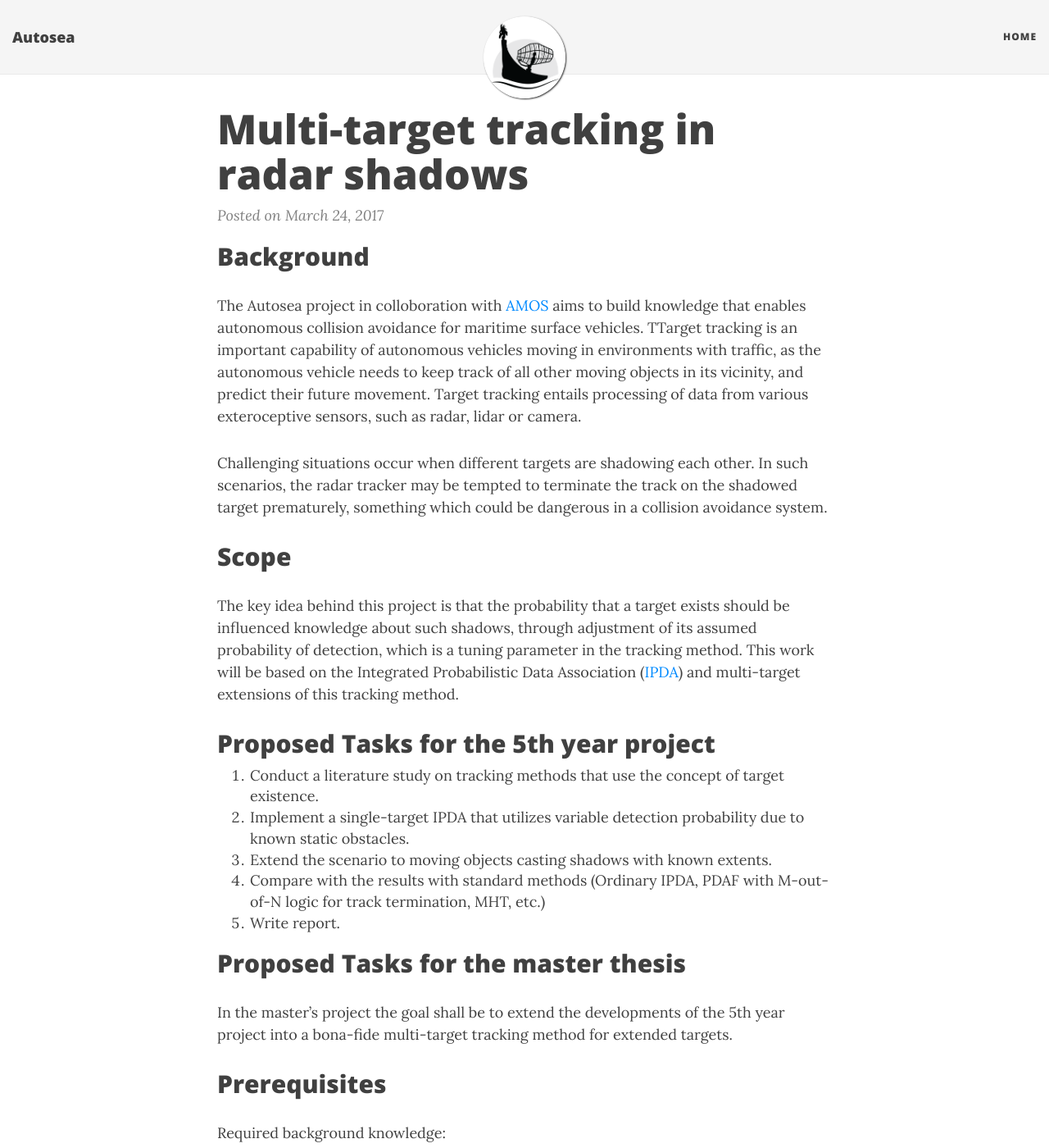
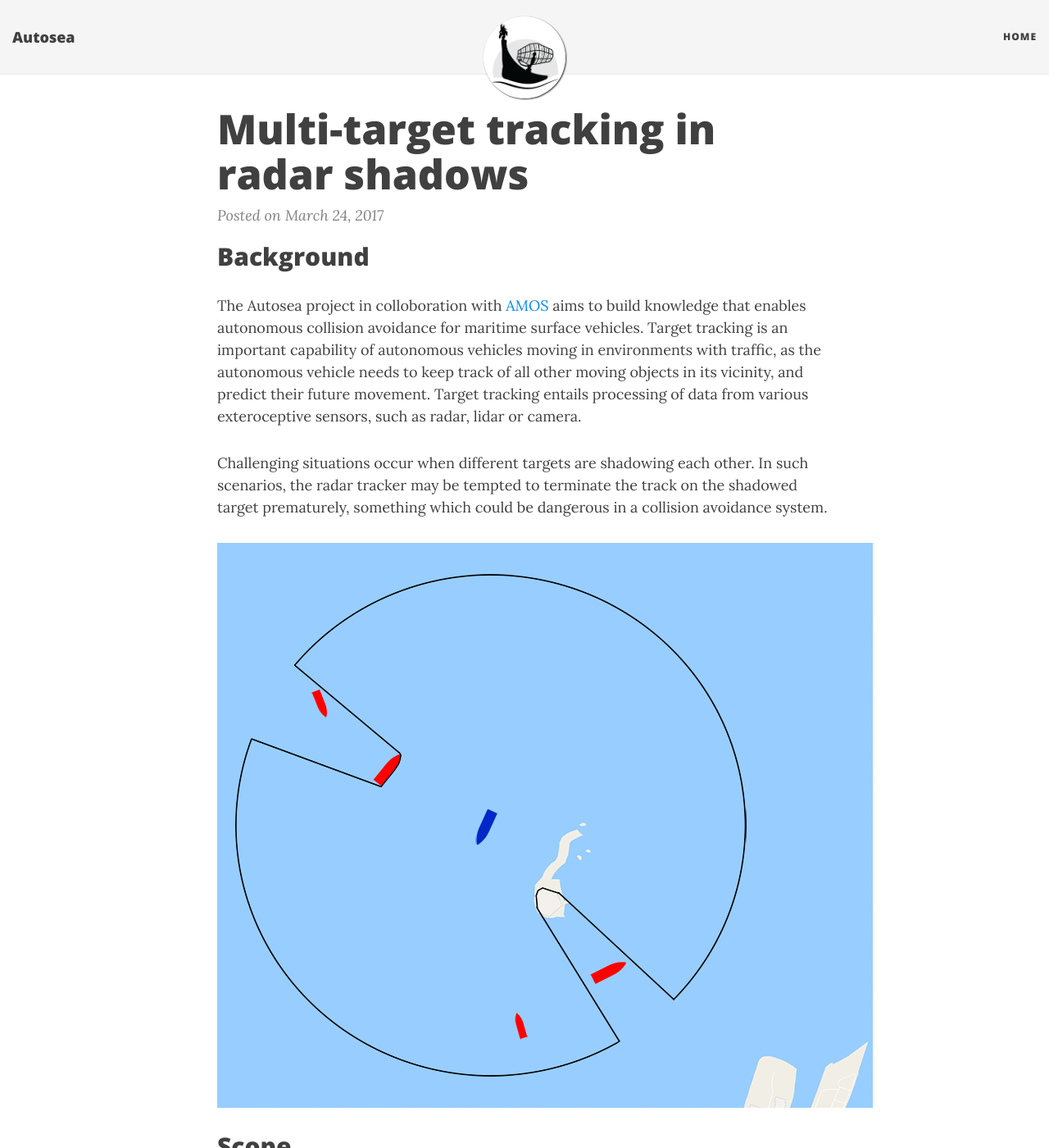
Before and after one commit to autosit/autosit.github.io, a Jekyll site: the page built from _posts/2017-03-24-radar-shadows.md, in a window 1280 px wide and 1400 px high. Shown: the whole window at 82% size. Built offline with Jekyll 4.4.1, drawn with Linux system fonts in a browser that asks for light colours; nearby versions of some CDN libraries; some of the changed text lies outside the part shown.

Commit message:
Shadows with figures

```diff
--- a/_posts/2017-03-24-radar-shadows.md
+++ b/_posts/2017-03-24-radar-shadows.md
@@ -4,19 +4,21 @@ title: Multi-target tracking in radar shadows
 category: SF
 ---
 ## Background
-The Autosea project in colloboration with [AMOS](http://ntnu.edu/amos) aims to build knowledge that enables autonomous collision avoidance for maritime surface vehicles. TTarget tracking is an important capability of autonomous vehicles moving in environments with traffic, as the autonomous vehicle needs to keep track of all other moving objects in its vicinity, and predict their future movement. Target tracking entails processing of data from various exteroceptive sensors, such as radar, lidar or camera.
+The Autosea project in colloboration with [AMOS](http://ntnu.edu/amos) aims to build knowledge that enables autonomous collision avoidance for maritime surface vehicles. Target tracking is an important capability of autonomous vehicles moving in environments with traffic, as the autonomous vehicle needs to keep track of all other moving objects in its vicinity, and predict their future movement. Target tracking entails processing of data from various exteroceptive sensors, such as radar, lidar or camera.
 
 Challenging situations occur when different targets are shadowing each other. In such scenarios, the radar tracker may be tempted to terminate the track on the shadowed target prematurely, something which could be dangerous in a collision avoidance system.
 
+![Adaptive control loop]({{site.url}}/assets/radar-coverage2.png)
+
 ## Scope
-The key idea behind this project is that the probability that a target exists should be influenced knowledge about such shadows, through adjustment of its assumed probability of detection, which is a tuning parameter in the tracking method. This work will be based on the Integrated Probabilistic Data Association ([IPDA](http://ieeexplore.ieee.org/document/293185/)) and multi-target extensions of this tracking method.
+The key idea behind this project is that the probability that a target exists should be influenced by knowledge about such shadows, through adjustment of its assumed probability of detection, which is a tuning parameter in the tracking method. This work will be based on the Integrated Probabilistic Data Association ([IPDA](http://ieeexplore.ieee.org/document/293185/)) and multi-target extensions of this tracking method.
 
 ## Proposed Tasks for the 5th year project
 
 1. Conduct a literature study on tracking methods that use the concept of target existence.
 2. Implement a single-target IPDA that utilizes variable detection probability due to known static obstacles.
 3. Extend the scenario to moving objects casting shadows with known extents.
-4. Compare with the results with standard methods (Ordinary IPDA, PDAF with M-out-of-N logic for track termination, MHT, etc.)
+4. Compare with the results with standard methods (Ordinary IPDA, PDAF with M-out-of-N logic for track termination, MHT, etc.) in simulations.
 5. Write report.
 
 ## Proposed Tasks for the master thesis
```
Also changed, not shown: assets/radar-coverage2.png (added).
